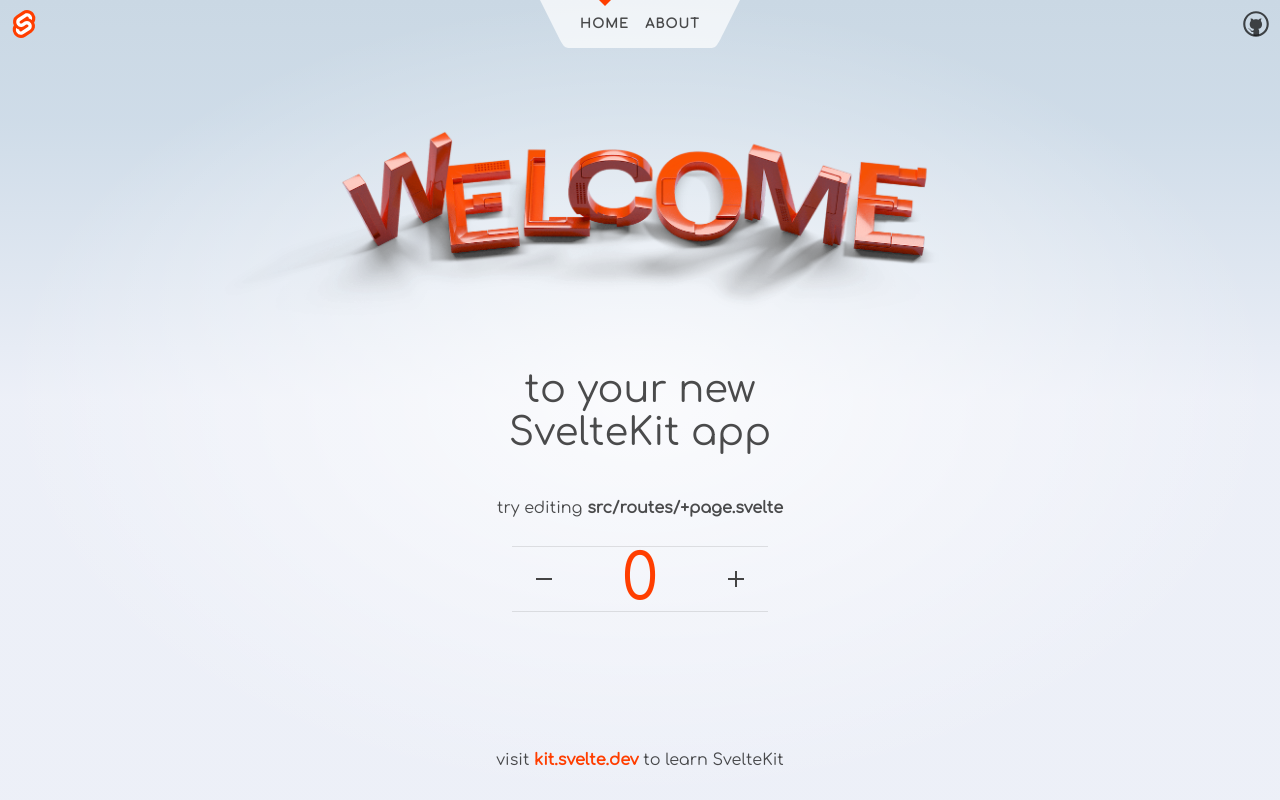
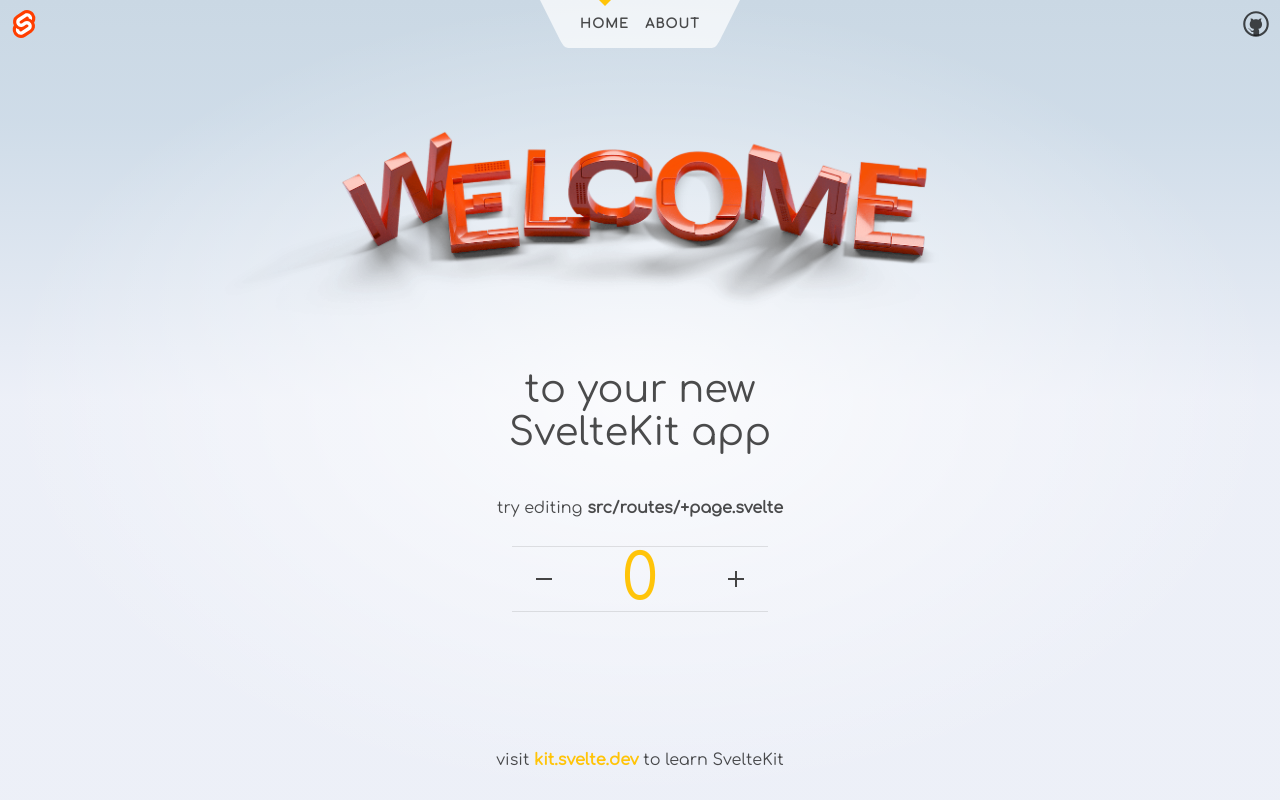
Before and after one commit to langx/website, a SvelteKit app: page / in a window 1280 px wide. Built offline with nearby package versions, Linux system fonts and the light colour scheme.

Commit message:
color-theme

```diff
--- a/src/routes/styles.css
+++ b/src/routes/styles.css
@@ -7,7 +7,7 @@
 	--color-bg-0: rgb(202, 216, 228);
 	--color-bg-1: hsl(209, 36%, 86%);
 	--color-bg-2: hsl(224, 44%, 95%);
-	--color-theme-1: #ff3e00;
+	--color-theme-1: #ffc409;
 	--color-theme-2: #4075a6;
 	--color-text: rgba(0, 0, 0, 0.7);
 	--column-width: 42rem;
```
